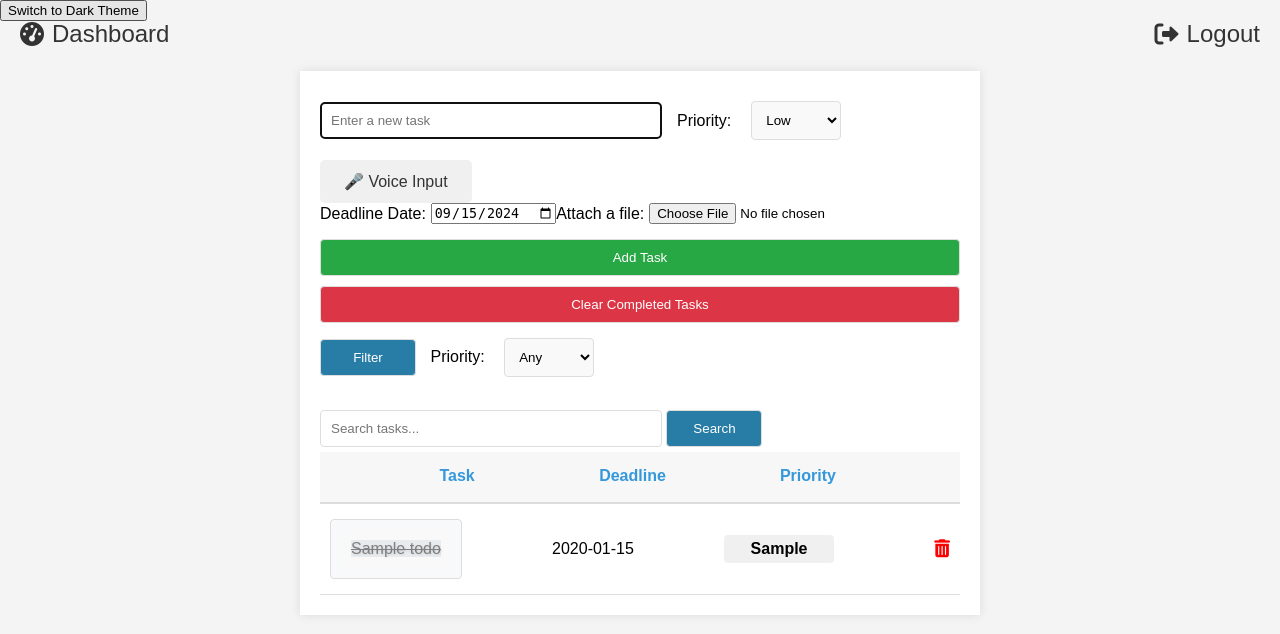
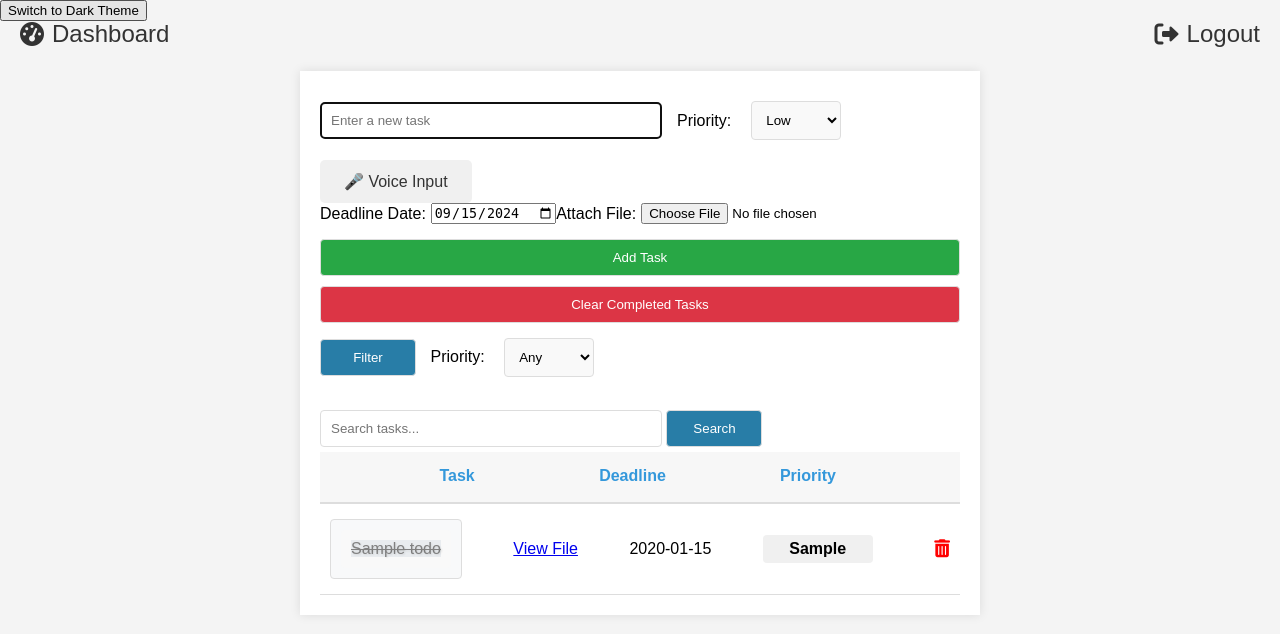
Before and after one commit to RO-HIT17/Flask_TODO_V3, a Flask app: page /search/1 in a window 1280 px wide. Shown: the top 634 px of the page. Run offline with Flask 3, Linux system fonts and the light colour scheme; tables that the repository leaves empty hold one stand-in row (values such as "Sample post").

Commit message:
added file adding option-1

```diff
--- a/app.py
+++ b/app.py
@@ -1,8 +1,10 @@
-from flask import redirect,url_for,render_template,request,Flask
+from flask import redirect,url_for,render_template,request,Flask,send_from_directory
 from models import db,Todo,User
 from datetime import datetime
 from flask_mail import Mail, Message
 import random
+import os
+from werkzeug.utils import secure_filename
 
 app = Flask(__name__)
 
@@ -21,6 +23,17 @@ app.config['MAIL_USE_SSL'] = False
 
 mail = Mail(app)
 
+
+# Define an upload folder outside the static folder
+UPLOAD_FOLDER = os.path.abspath(os.path.join(os.path.dirname(__file__), '..', 'uploads'))
+ALLOWED_EXTENSIONS = {'png', 'jpg', 'jpeg', 'gif', 'pdf', 'docx'}
+
+def allowed_file(filename):
+    return '.' in filename and filename.rsplit('.', 1)[1].lower() in ALLOWED_EXTENSIONS
+
+app.config['UPLOAD_FOLDER'] = UPLOAD_FOLDER
+if not os.path.exists(app.config['UPLOAD_FOLDER']):
+    os.makedirs(app.config['UPLOAD_FOLDER'])
 
 with app.app_context():
     db.create_all()
@@ -169,11 +182,21 @@ def add_todo(user_id):
     priority=request.form.get('priority')
     deadline_str = request.form['deadline']  # Get the deadline from form input
     deadline_date = datetime.strptime(deadline_str, "%Y-%m-%d").date()
+    file = request.files['file']
+    file_url = None  # Default to None if no file is uploaded
+
+    if file and allowed_file(file.filename):
+        filename = secure_filename(file.filename)
+        file.save(os.path.join(app.config['UPLOAD_FOLDER'], filename))
+        file_url = os.path.join(app.config['UPLOAD_FOLDER'], filename)
+
+    # Add the task even if no file is uploaded
     if title:
-        new_todo = Todo(title=title,user_id=user_id,priority=priority,deadline=deadline_date)
+        new_todo = Todo(title=title, user_id=user_id, priority=priority, deadline=deadline_date, file_url=file_url)
         db.session.add(new_todo)
         db.session.commit()
-    return redirect(url_for('index',user_id=user_id))
+
+    return redirect(url_for('index', user_id=user_id))
 
 @app.route('/delete/<int:user_id>/<int:todo_id>', methods=['GET'])
 def delete_todo(user_id, todo_id):
@@ -215,6 +238,10 @@ def complete_todo(user_id,todo_id):
         todo.completed_date=formatted_datetime
         db.session.commit()
     return redirect(url_for('index',user_id=user_id))
+@app.route('/uploads/<filename>')
+def uploads(filename):
+    return send_from_directory(app.config['UPLOAD_FOLDER'], filename)
+
 
 if __name__ == '__main__':
     app.run(debug=True)
--- a/models.py
+++ b/models.py
@@ -11,7 +11,7 @@ class Todo(db.Model):
     priority =db.Column(db.String(20))
     deadline=db.Column(db.Date)
     completed_date=db.Column(db.String(20))
-
+    file_url = db.Column(db.String(200))
     def __repr__(self):
         return f"<Todo {self.title}>"
 
--- a/templates/index.html
+++ b/templates/index.html
@@ -1,7 +1,7 @@
 {% extends 'base.html' %}
 
 {% block content %}
-<form action="{{ url_for('add_todo' , user_id=user_id) }}" method="POST" class="todo-form">
+<form action="{{ url_for('add_todo' , user_id=user_id) }}" method="POST" enctype="multipart/form-data" class="todo-form">
     <div class="form-group-inline">
         <input type="text" name="title" id="taskInput" placeholder="Enter a new task" autofocus>
         <label for="priority">Priority:</label>
@@ -18,8 +18,8 @@
     <div class="form-group">
         <label for="deadline">Deadline Date:</label>
         <input type="date" name="deadline" class="deadline-date" id="deadlineDate">
-        <label for="fileUpload">Attach a file:</label>
-        <input type="file" name="file" id="fileUpload">
+        <label for="file">Attach File:</label>
+        <input type="file" name="file" id="fileInput">
     </div>
 
     <button type="submit" class="add">Add Task</button>
@@ -62,6 +62,11 @@
                 </div>
             </button>
         </a>
+        {% if todo.file_url %}
+        <div class="task-file">
+            <a href="{{ url_for('uploads', filename=todo.file_url) }}" target="_blank">View File</a>
+        </div>
+        {% endif %}
         <div class="item-deadline">{{ todo.deadline }}</div> <!-- Moved Deadline here -->
         <div class="item-priority {% if todo.priority == 'Low' %}low{% elif todo.priority == 'Medium' %}medium{% elif todo.priority == 'High' %}high{% endif %}">
             {{ todo.priority }}
```
Also changed, not shown: 1 other file.
